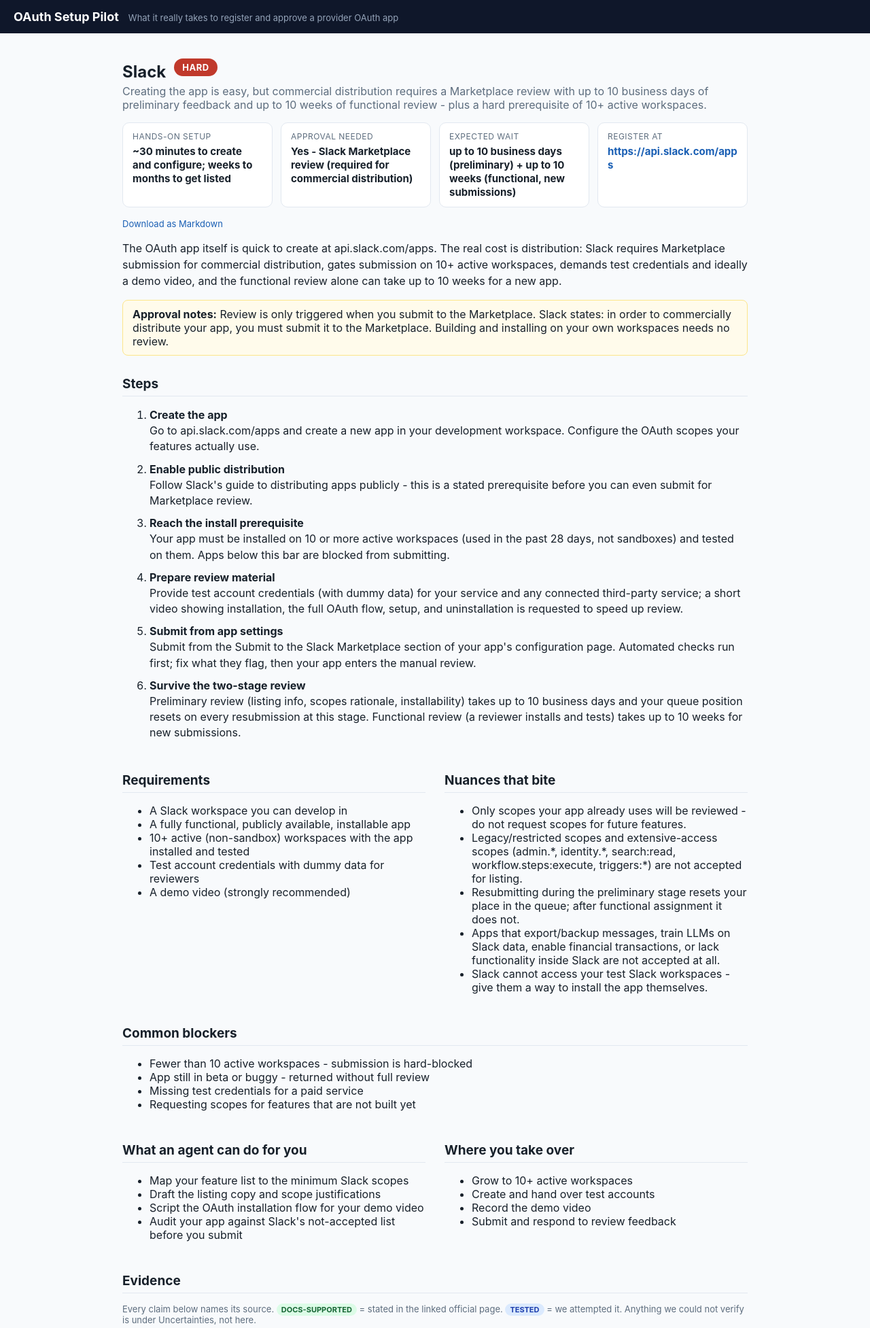
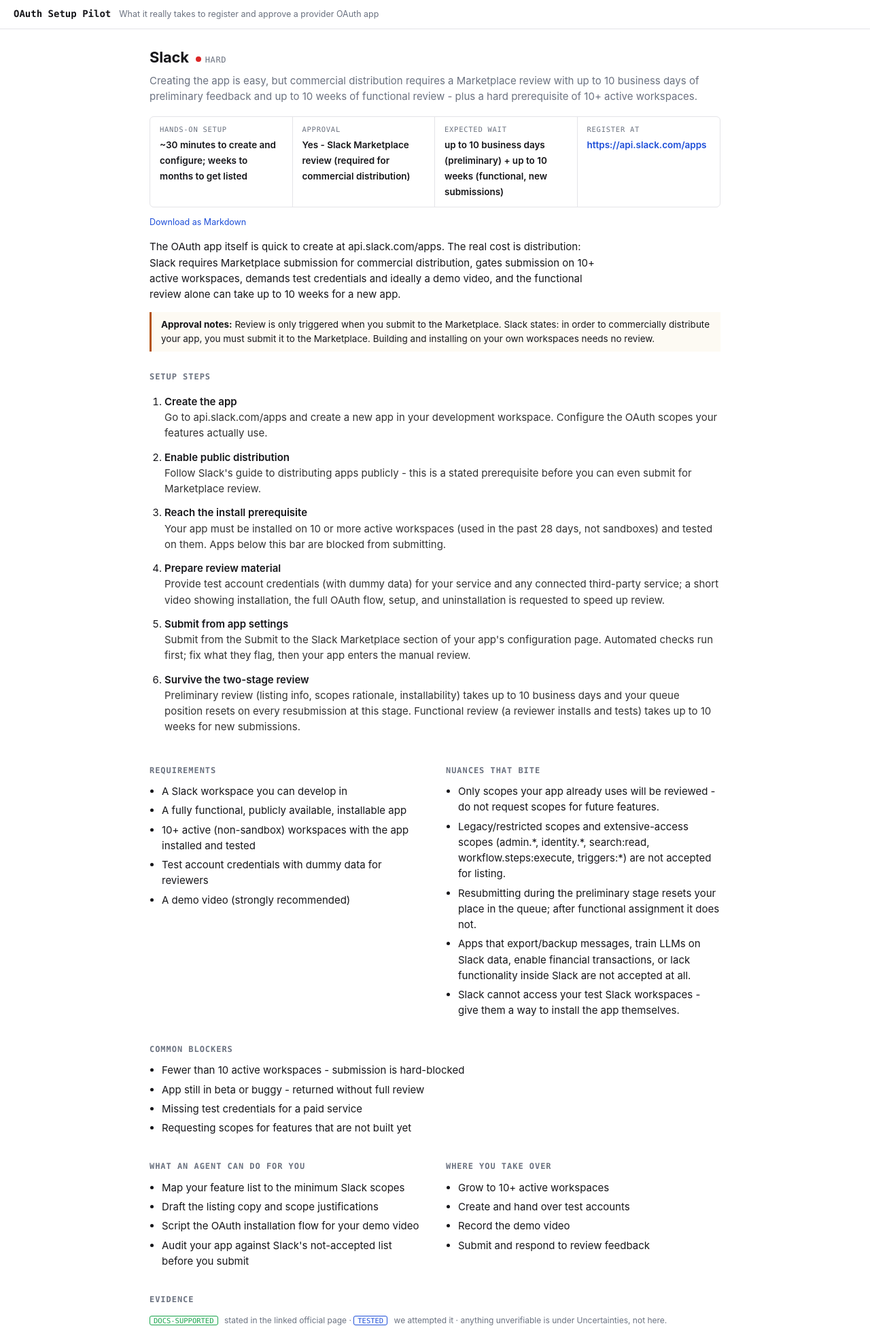
Before and after one commit to rohanthakur0410-art/oauth-setup-pilot, a FastAPI app: page /guides/slack in a window 1280 px wide. Shown: the top 1953 px of the page at 68% size. Run offline with FastAPI, Linux system fonts and the light colour scheme.

Commit message:
Redesign UI as dense developer tool: terminal-style generator, comparison table, flat hairline layout, steps-first guide pages

```diff
--- a/app/static/style.css
+++ b/app/static/style.css
@@ -1,56 +1,97 @@
-:root { --ink:#17202a; --muted:#5d6d7e; --line:#e2e8f0; --easy:#1e8449; --medium:#b9770e; --hard:#c0392b; --bg:#f8fafc; }
+/* OAuth Setup Pilot - dense developer-tool surface */
+:root {
+  --ink: #16161a; --muted: #6b7280; --line: #e4e4e8; --bg: #fff; --soft: #f6f6f7;
+  --accent: #1d4ed8; --easy: #16a34a; --medium: #b45309; --hard: #dc2626; --unknown: #6b7280;
+  --mono: ui-monospace, SFMono-Regular, Menlo, Consolas, monospace;
+}
 * { box-sizing: border-box; }
-body { font-family: -apple-system, "Segoe UI", Roboto, Helvetica, Arial, sans-serif; color: var(--ink); background: var(--bg); margin: 0; }
-main { max-width: 960px; margin: 0 auto; padding: 24px 20px 60px; }
-a { color: #1a5fb4; text-decoration: none; } a:hover { text-decoration: underline; }
-.topbar { background: #0f172a; color: #fff; padding: 14px 20px; display: flex; gap: 14px; align-items: baseline; flex-wrap: wrap; }
-.brand { color: #fff; font-weight: 700; font-size: 18px; }
-.tagline { color: #94a3b8; font-size: 13px; }
-.hero h1 { margin: 28px 0 8px; font-size: 28px; }
-.hero p { color: var(--muted); max-width: 720px; }
-.genbox { background: #fff; border: 1px solid var(--line); border-radius: 10px; padding: 18px 20px; margin: 22px 0 30px; }
-.genbox h2 { margin-top: 0; font-size: 18px; }
-.genrow { display: flex; gap: 10px; }
-.genrow input { flex: 1; padding: 10px 12px; border: 1px solid var(--line); border-radius: 8px; font-size: 15px; }
-button { background: #0f172a; color: #fff; border: 0; border-radius: 8px; padding: 10px 18px; font-size: 15px; cursor: pointer; }
-button:disabled { opacity: .5; cursor: wait; }
-.status { margin-top: 10px; color: var(--muted); font-size: 14px; }
-.filter { width: 100%; padding: 9px 12px; border: 1px solid var(--line); border-radius: 8px; margin-bottom: 14px; }
-.grid { display: grid; grid-template-columns: repeat(auto-fill, minmax(280px, 1fr)); gap: 14px; }
-.card { display: block; background: #fff; border: 1px solid var(--line); border-radius: 10px; padding: 14px 16px; color: inherit; }
-.card:hover { border-color: #94a3b8; text-decoration: none; }
-.card-top { display: flex; justify-content: space-between; align-items: center; margin-bottom: 6px; }
-.card-meta { color: var(--muted); font-size: 13px; margin-bottom: 8px; }
-.card-sum { font-size: 14px; color: #334155; }
-.badge { font-size: 12px; font-weight: 700; text-transform: uppercase; letter-spacing: .04em; padding: 3px 9px; border-radius: 999px; color: #fff; }
-.badge.easy { background: var(--easy); } .badge.medium { background: var(--medium); } .badge.hard { background: var(--hard); }
-.badge.big { font-size: 13px; padding: 5px 12px; }
-.badge.generated { background: #6d28d9; } .badge.unknown { background: #6b7280; }
-.guide-head { display: flex; align-items: center; gap: 12px; flex-wrap: wrap; }
-.guide-head h1 { margin: 18px 0 4px; }
-.reason { color: var(--muted); margin-top: 0; }
-.verdicts { display: grid; grid-template-columns: repeat(auto-fit, minmax(200px, 1fr)); gap: 12px; margin: 16px 0; }
-.verdict { background: #fff; border: 1px solid var(--line); border-radius: 10px; padding: 12px 14px; }
-.verdict label { display: block; font-size: 12px; color: var(--muted); text-transform: uppercase; letter-spacing: .04em; margin-bottom: 4px; }
-.verdict strong { font-size: 15px; word-break: break-word; }
-.check { display: block; font-size: 12px; color: var(--muted); margin-top: 4px; }
-.summary { font-size: 16px; line-height: 1.5; }
-.notes { background: #fffbeb; border: 1px solid #fde68a; border-radius: 8px; padding: 10px 14px; }
-.steps li { margin-bottom: 10px; line-height: 1.45; }
-.cols { display: grid; grid-template-columns: repeat(auto-fit, minmax(300px, 1fr)); gap: 8px 28px; }
-h2 { font-size: 19px; margin-top: 30px; border-bottom: 1px solid var(--line); padding-bottom: 6px; }
-.legend { font-size: 13px; color: var(--muted); }
-.ev { font-size: 11px; font-weight: 700; padding: 2px 7px; border-radius: 999px; text-transform: uppercase; }
-.ev.docs-supported { background: #dcfce7; color: #166534; }
-.ev.tested { background: #dbeafe; color: #1e40af; }
-.evidence li, .uncertain li { margin-bottom: 8px; line-height: 1.45; }
-.uncertain li { color: #7c2d12; }
-.fetched li { font-size: 13px; word-break: break-all; }
-.meta { color: var(--muted); font-size: 13px; }
-.foot { border-top: 1px solid var(--line); padding: 18px 20px; color: var(--muted); font-size: 13px; text-align: center; }
-.explain { background:#fff; border:1px solid var(--line); border-radius:10px; padding:18px 20px; margin:0 0 22px; }
-.explain h2 { margin-top:0; font-size:18px; border:0; }
-.explain p { font-size:14.5px; line-height:1.55; color:#334155; }
-.warn { font-size: 13px; color: #9a3412; margin: 8px 0 0; }
+body { margin: 0; font: 15px/1.55 -apple-system, "Segoe UI", Roboto, Helvetica, Arial, sans-serif; color: var(--ink); background: var(--bg); }
+a { color: var(--accent); text-decoration: none; }
+a:hover { text-decoration: underline; }
+main { max-width: 880px; margin: 0 auto; padding: 24px 20px 48px; }
 
-.notes.warn { background: #fef2f2; border-color: #fca5a5; }
+.topbar { border-bottom: 1px solid var(--line); padding: 10px 20px; display: flex; gap: 12px; align-items: baseline; }
+.brand { font-family: var(--mono); font-weight: 700; color: var(--ink); font-size: 14px; }
+.brand:hover { text-decoration: none; }
+.topbar .tagline { color: var(--muted); font-size: 12.5px; }
+.foot { border-top: 1px solid var(--line); padding: 14px 20px; color: var(--muted); font-size: 12px; max-width: 880px; margin: 0 auto; }
+
+h1 { font-size: 22px; margin: 0 0 4px; letter-spacing: -0.01em; }
+h2 { font-family: var(--mono); font-size: 12px; text-transform: uppercase; letter-spacing: .08em; color: var(--muted); margin: 28px 0 10px; border: 0; }
+.lede { color: var(--muted); margin: 0 0 20px; max-width: 65ch; }
+
+/* generator: terminal-style */
+.gen { border: 1px solid var(--line); border-radius: 6px; padding: 14px 16px; background: var(--soft); }
+.genrow { display: flex; gap: 8px; align-items: center; }
+.genrow::before { content: "$"; font-family: var(--mono); color: var(--muted); }
+.genrow input { flex: 1; font-family: var(--mono); font-size: 14px; padding: 8px 10px; border: 1px solid var(--line); border-radius: 4px; background: #fff; }
+.genrow button { font-family: var(--mono); font-size: 13px; padding: 8px 14px; background: var(--ink); color: #fff; border: 0; border-radius: 4px; cursor: pointer; }
+.genrow button:disabled { opacity: .5; cursor: wait; }
+.gen .warn { font-size: 12px; color: var(--hard); margin: 10px 0 0; }
+.status { font-family: var(--mono); font-size: 12.5px; color: var(--muted); margin-top: 8px; min-height: 1em; }
+
+/* library: dense comparison table */
+.filter { width: 100%; font-family: var(--mono); font-size: 13px; padding: 7px 10px; border: 1px solid var(--line); border-radius: 4px; margin-bottom: 8px; }
+table.lib { width: 100%; border-collapse: collapse; font-size: 14px; table-layout: fixed; }
+table.lib th:nth-child(1), table.lib td:nth-child(1) { width: 15%; }
+table.lib th:nth-child(2), table.lib td:nth-child(2) { width: 15%; }
+table.lib th:nth-child(3), table.lib td:nth-child(3) { width: 34%; }
+table.lib th:nth-child(4), table.lib td:nth-child(4) { width: 36%; }
+table.lib th { font-family: var(--mono); font-size: 11px; text-transform: uppercase; letter-spacing: .06em; color: var(--muted); text-align: left; font-weight: 500; padding: 6px 10px 6px 0; border-bottom: 1px solid var(--line); }
+table.lib td { padding: 9px 10px 9px 0; border-bottom: 1px solid var(--line); vertical-align: top; }
+table.lib tr.row:hover td { background: var(--soft); cursor: pointer; }
+table.lib td.app a { color: var(--ink); font-weight: 600; }
+table.lib td.meta { color: var(--muted); font-size: 13px; }
+.dot { display: inline-block; width: 8px; height: 8px; border-radius: 50%; margin-right: 6px; vertical-align: 1px; }
+.dot.easy { background: var(--easy); } .dot.medium { background: var(--medium); } .dot.hard { background: var(--hard); } .dot.unknown { background: var(--unknown); }
+.rate { font-family: var(--mono); font-size: 12px; text-transform: uppercase; letter-spacing: .05em; }
+
+/* guide page */
+.guide-head { display: flex; align-items: baseline; gap: 10px; flex-wrap: wrap; }
+.guide-head .rate { color: var(--muted); }
+.gen-flag { font-family: var(--mono); font-size: 11px; color: var(--unknown); border: 1px solid var(--line); border-radius: 3px; padding: 1px 6px; }
+.reason { color: var(--muted); margin: 2px 0 18px; }
+.verdicts { display: grid; grid-template-columns: repeat(auto-fit, minmax(180px, 1fr)); border: 1px solid var(--line); border-radius: 6px; }
+.verdict { padding: 10px 14px; border-right: 1px solid var(--line); }
+.verdict:last-child { border-right: 0; }
+.verdict label { display: block; font-family: var(--mono); font-size: 10.5px; text-transform: uppercase; letter-spacing: .07em; color: var(--muted); margin-bottom: 2px; }
+.verdict strong { font-size: 13.5px; font-weight: 600; }
+.verdict .check { display: block; font-family: var(--mono); font-size: 11px; color: var(--muted); }
+.warnblock { border-left: 3px solid var(--hard); background: #fdf7f7; padding: 8px 14px; font-size: 13.5px; margin: 14px 0; }
+.noteblock { border-left: 3px solid var(--medium); background: #fdfaf3; padding: 8px 14px; font-size: 13.5px; margin: 14px 0; }
+.summary { font-size: 15px; max-width: 70ch; }
+ol.steps { padding-left: 22px; }
+ol.steps li { margin-bottom: 12px; }
+ol.steps .st { font-weight: 600; }
+ol.steps .sd { color: #333; }
+.cols { display: grid; grid-template-columns: 1fr 1fr; gap: 0 32px; }
+ul { padding-left: 18px; margin: 8px 0; }
+li { margin-bottom: 5px; }
+.legend { font-size: 12px; color: var(--muted); }
+.ev { font-family: var(--mono); font-size: 10.5px; text-transform: uppercase; border: 1px solid var(--line); border-radius: 3px; padding: 0 5px; margin-right: 6px; }
+.ev.docs-supported { color: var(--easy); border-color: var(--easy); }
+.ev.tested { color: var(--accent); border-color: var(--accent); }
+ul.evidence, ul.uncertain { list-style: none; padding-left: 0; }
+ul.evidence li, ul.uncertain li { padding-left: 14px; position: relative; }
+ul.uncertain li::before { content: "?"; position: absolute; left: 0; color: var(--medium); font-family: var(--mono); }
+ul.uncertain li { color: #444; }
+.srcs { font-family: var(--mono); font-size: 12px; }
+.srcs li { word-break: break-all; }
+.meta-line { font-family: var(--mono); font-size: 12px; color: var(--muted); margin-top: 4px; }
+.meta { font-size: 12.5px; }
+@media (max-width: 640px) {
+  .cols { grid-template-columns: 1fr; }
+  .verdicts { grid-template-columns: 1fr; }
+  .verdict { border-right: 0; border-bottom: 1px solid var(--line); }
+  .verdict:last-child { border-bottom: 0; }
+  table.lib td.meta { white-space: normal; }
+}
+.verdict strong a { word-break: break-all; }
+
+.brand { white-space: nowrap; }
+.ratewrap { white-space: nowrap; display: inline-block; }
+@media (max-width: 640px) {
+  table.lib { font-size: 12.5px; }
+  .rate { font-size: 10.5px; }
+  table.lib th { padding-right: 6px; }
+}
--- a/app/templates/guide.html
+++ b/app/templates/guide.html
@@ -4,34 +4,34 @@
 <article class="guide">
   <div class="guide-head">
     <h1>{{ g.app_name }}</h1>
-    <span class="badge big {{ g.difficulty }}">{{ g.difficulty }}</span>
-    {% if g.generated %}<span class="badge generated">agent-generated</span>{% endif %}
+    <span class="ratewrap"><span class="dot {{ g.difficulty }}"></span><span class="rate">{{ g.difficulty }}</span></span>
+    {% if g.generated %}<span class="gen-flag">agent-generated</span>{% endif %}
   </div>
   <p class="reason">{{ g.difficulty_reason }}</p>
 
   <div class="verdicts">
-    <div class="verdict"><label>Hands-on setup</label><strong>{{ g.setup_time }}</strong></div>
-    <div class="verdict"><label>Approval needed</label><strong>{% if g.approval.required is sameas true %}Yes - {{ g.approval.kind }}{% elif g.approval.required is sameas false %}No{% else %}Unverified{% endif %}</strong></div>
-    <div class="verdict"><label>Expected wait</label><strong>{{ g.approval.wait }}</strong></div>
-    <div class="verdict"><label>Register at</label><strong><a href="{{ g.developer_console }}">{{ g.developer_console }}</a></strong>
-      {% if g.console_check %}<span class="check">(unauthenticated check: HTTP {{ g.console_check.status or 'failed' }}{% if g.console_check.redirect %} &rarr; login/redirect{% endif %})</span>{% endif %}
+    <div class="verdict"><label>hands-on setup</label><strong>{{ g.setup_time }}</strong></div>
+    <div class="verdict"><label>approval</label><strong>{% if g.approval.required is sameas true %}Yes - {{ g.approval.kind }}{% elif g.approval.required is sameas false %}No{% else %}Unverified{% endif %}</strong></div>
+    <div class="verdict"><label>expected wait</label><strong>{{ g.approval.wait }}</strong></div>
+    <div class="verdict"><label>register at</label><strong><a href="{{ g.developer_console }}">{{ g.developer_console }}</a></strong>
+      {% if g.console_check %}<span class="check">unauthenticated check: HTTP {{ g.console_check.status or 'failed' }}{% if g.console_check.redirect %} &rarr; login/redirect{% endif %}</span>{% endif %}
     </div>
   </div>
 
+  {% if g.approval.required is not sameas true and g.approval.required is not sameas false or g.difficulty == 'unknown' %}
+  <p class="warnblock"><strong>Incomplete guide.</strong> The documentation the agent could fetch did not establish key approval facts. Treat this as orientation, not a working setup recipe - verify the items under Uncertainties before building on it.</p>
+  {% endif %}
   {% if g.generated %}
-  <p class="notes"><strong>Sharing this guide:</strong> it is cached on the demo server and may not survive a restart. Use <a href="/guides/{{ g.slug }}/export">Download as Markdown</a> for a permanent, shareable copy.</p>
+  <p class="meta"><span class="meta-line">cached on the demo server; may not survive a restart</span> &middot; <a href="/guides/{{ g.slug }}/export">Download as Markdown</a> for a permanent copy.</p>
   {% else %}
   <p class="meta"><a href="/guides/{{ g.slug }}/export">Download as Markdown</a></p>
   {% endif %}
-  {% if g.approval.required is not sameas true and g.approval.required is not sameas false or g.difficulty == 'unknown' %}
-  <p class="notes warn"><strong>Incomplete guide:</strong> the documentation the agent could fetch did not establish key approval facts. Treat this as orientation, not a working setup recipe - verify the items under Uncertainties before building on it.</p>
-  {% endif %}
   <p class="summary">{{ g.summary }}</p>
-  {% if g.approval.notes %}<p class="notes"><strong>Approval notes:</strong> {{ g.approval.notes }}</p>{% endif %}
+  {% if g.approval.notes %}<p class="noteblock"><strong>Approval notes:</strong> {{ g.approval.notes }}</p>{% endif %}
 
-  <h2>Steps</h2>
+  <h2>Setup steps</h2>
   <ol class="steps">
-    {% for s in g.steps %}<li><strong>{{ s.title }}</strong><br>{{ s.detail }}</li>{% endfor %}
+    {% for s in g.steps %}<li><span class="st">{{ s.title }}</span><br><span class="sd">{{ s.detail }}</span></li>{% endfor %}
   </ol>
 
   <div class="cols">
@@ -47,7 +47,7 @@
   </div>
 
   <h2>Evidence</h2>
-  <p class="legend">Every claim below names its source. <span class="ev docs-supported">docs-supported</span> = stated in the linked official page. <span class="ev tested">tested</span> = we attempted it. Anything we could not verify is under Uncertainties, not here.</p>
+  <p class="legend"><span class="ev docs-supported">docs-supported</span> stated in the linked official page &middot; <span class="ev tested">tested</span> we attempted it &middot; anything unverifiable is under Uncertainties, not here.</p>
   <ul class="evidence">
     {% for e in g.evidence %}
     <li><span class="ev {{ e.status }}">{{ e.status }}</span> {{ e.claim }} <a href="{{ e.source }}">source</a></li>
@@ -61,9 +61,8 @@
 
   {% if g.sources_fetched %}
   <h2>Pages the agent fetched</h2>
-  <ul class="fetched">{% for u in g.sources_fetched %}<li><a href="{{ u }}">{{ u }}</a></li>{% endfor %}</ul>
-  <p class="meta">Generated in {{ g.generation_seconds }}s via {{ g.llm_provider }}.</p>
+  <ul class="srcs">{% for u in g.sources_fetched %}<li><a href="{{ u }}">{{ u }}</a></li>{% endfor %}</ul>
+  <p class="meta-line">generated in {{ g.generation_seconds }}s via {{ g.llm_provider }}</p>
   {% endif %}
-  {% if g.last_validated %}<p class="meta">Guide last validated against sources: {{ g.last_validated }}</p>{% endif %}
 </article>
 {% endblock %}
```
Also changed, not shown: app/templates/index.html (+28 -32 lines), tests/smoke_test.py (+1 -1 lines).
